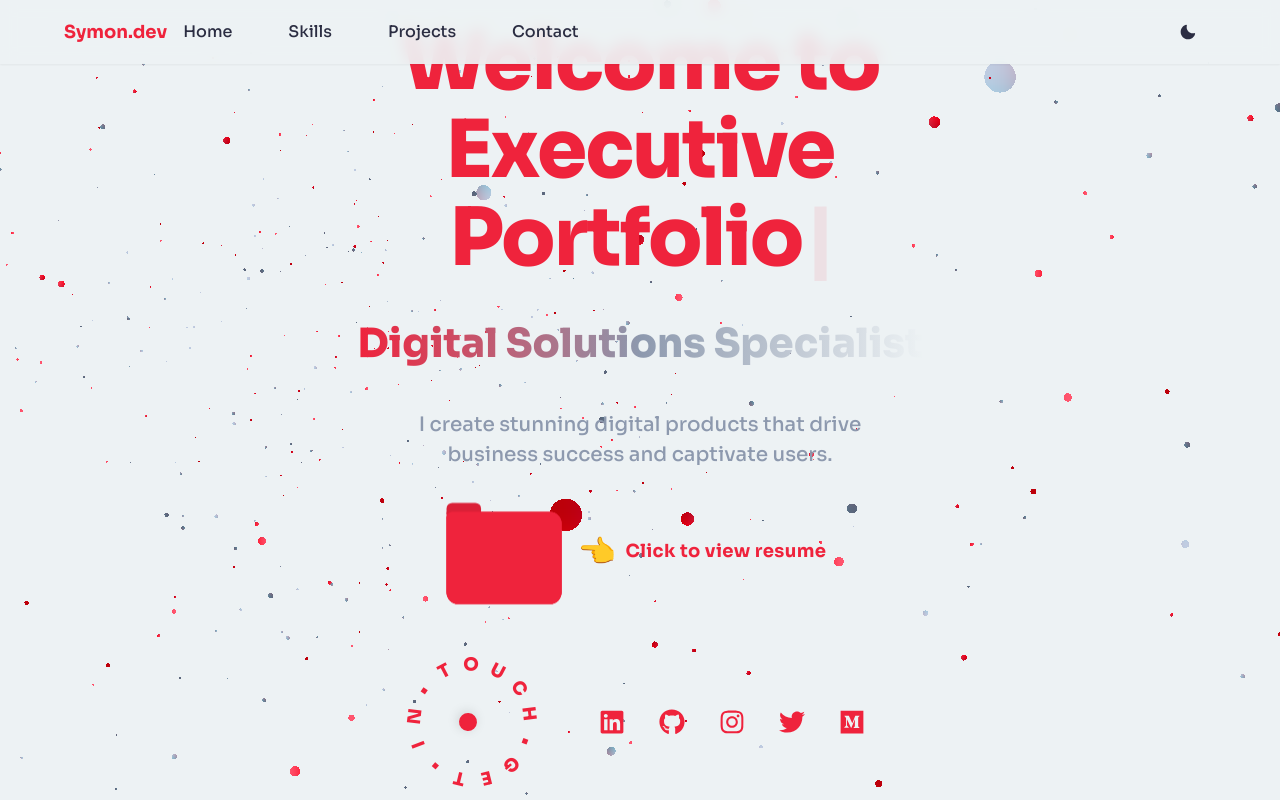
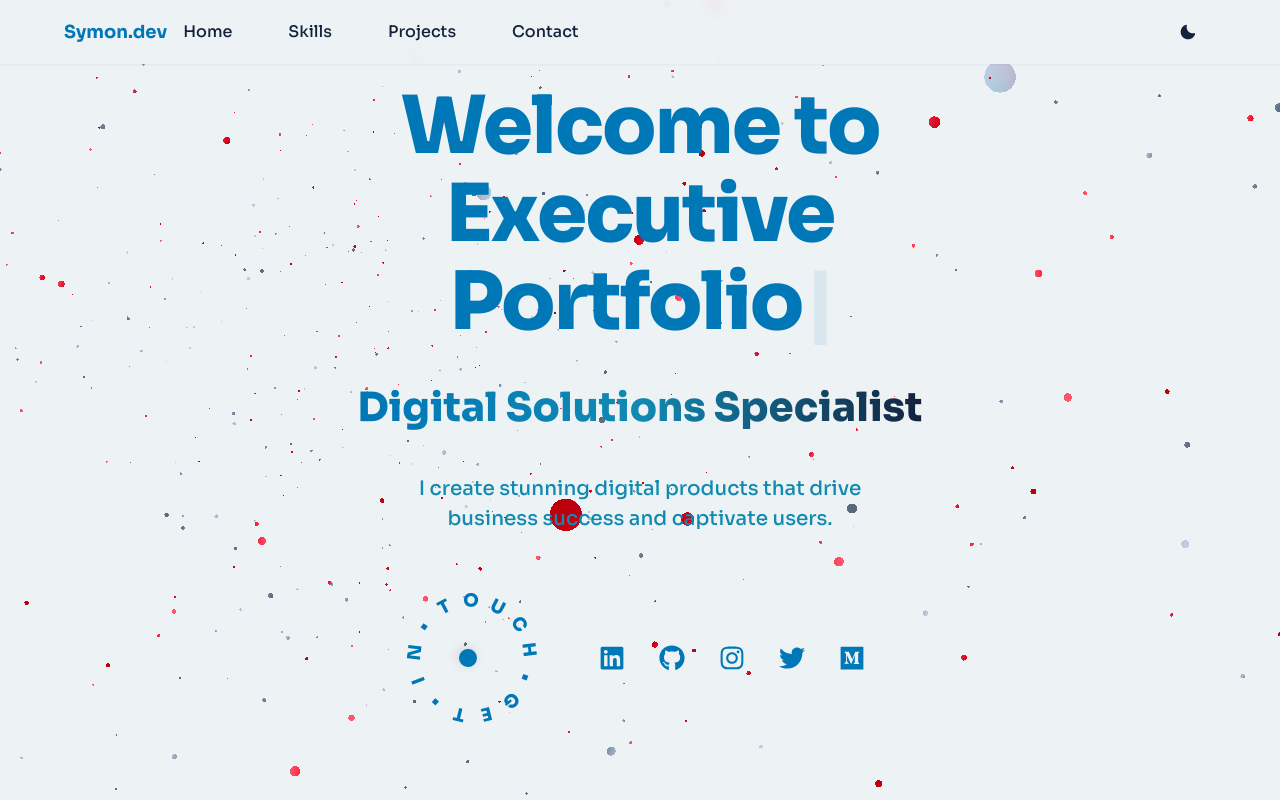
Before and after one commit to symonogwe/exec-portfolio, a React (Vite) app: page / in a window 1280 px wide. Shown: the top 800 px of the page. Built offline with nearby package versions, Linux system fonts and the light colour scheme.

Commit message:
Adjust HeroSection styles and theme colors - Remove Hero Folder - Update theme colors for better contrast

```diff
--- a/src/Components/HeroSection.jsx
+++ b/src/Components/HeroSection.jsx
@@ -151,7 +151,7 @@ const HeroSection = () => {
             {tagline}
           </Text>
 
-          <HeroFolder />
+          {/* <HeroFolder /> */}
 
           <Flex
             w="100%"
--- a/src/theme/theme.js
+++ b/src/theme/theme.js
@@ -7,15 +7,25 @@ const config = {
 
 // Blended brand colors using your palette
 const colors = {
+  // brand: {
+  //   900: "#2B2D42", // Deep charcoal/navy, for dark backgrounds
+  //   700: "#8D99AE", // Slate gray-blue, for sections/cards
+  //   500: "#EF233C", // Vivid red-pink, for accents/buttons
+  //   100: "#EDF2F4", // Very light gray, backgrounds/cards
+  // },
   brand: {
-    900: "#2B2D42", // Deep charcoal/navy, for dark backgrounds
-    700: "#8D99AE", // Slate gray-blue, for sections/cards
-    500: "#EF233C", // Vivid red-pink, for accents/buttons
+    900: "#14213d", // Deep charcoal/navy, for dark backgrounds
+    700: "#118ab2", // Slate gray-blue, for sections/cards
+    500: "#0077b6", // Vivid red-pink, for accents/buttons
     100: "#EDF2F4", // Very light gray, backgrounds/cards
   },
+  // gradient: {
+  //   primary: "linear(to-r, #EF233C, #8D99AE, )",
+  //   secondary: "linear(to-r, #8D99AE,#EF233C)",
+  // },
   gradient: {
-    primary: "linear(to-r, #EF233C, #8D99AE, #EDF2F4)",
-    secondary: "linear(to-r, #EDF2F4,#8D99AE,#EF233C)",
+    primary: "linear(to-r, #0077b6, #118ab2, #14213d)",
+    secondary: "linear(to-r, #EDF2F4,#118ab2,#0077b6)",
   },
   // Add commonly used grays for backgrounds/borders if needed
   gray: {
@@ -50,3 +60,59 @@ const theme = extendTheme({
 });
 
 export default theme;
+
+//New version below with different brand colors
+
+// import { extendTheme } from "@chakra-ui/react";
+
+// const config = {
+//   initialColorMode: "light",
+//   useSystemColorMode: true,
+// };
+
+// // Blended brand colors using your palette
+// const colors = {
+//   brand: {
+//     900: "#14213d", // Deep charcoal/navy, for dark backgrounds
+//     700: "#118ab2", // Slate gray-blue, for sections/cards
+//     500: "#0077b6", // Vivid red-pink, for accents/buttons
+//     100: "#EDF2F4", // Very light gray, backgrounds/cards
+//   },
+
+//   gradient: {
+//     primary: "linear(to-r, #0077b6, #e5e5e5, #EDF2F4)",
+//     secondary: "linear(to-r, #EDF2F4,#e5e5e5,#fca311)",
+//   },
+//   // Add commonly used grays for backgrounds/borders if needed
+//   gray: {
+//     900: "#2B2D42",
+//     700: "#8D99AE",
+//     100: "#EDF2F4",
+//   },
+//   // NavBar
+//   navbar: {
+//     light: "rgba(237,242,244,0.92)", // brand.100 + alpha
+//     dark: "rgba(43,45,66,0.9)", // brand.900 + alpha
+//   },
+// };
+
+// const fonts = {
+//   heading: `'Sora', sans-serif`,
+//   body: `'Sora', sans-serif`,
+// };
+
+// const theme = extendTheme({
+//   config,
+//   colors,
+//   fonts,
+//   styles: {
+//     global: (props) => ({
+//       body: {
+//         bg: props.colorMode === "dark" ? "brand.900" : "brand.100", // deep navy for dark, light gray for light
+//         color: props.colorMode === "dark" ? "brand.100" : "brand.900", // light text on dark, dark text on light
+//       },
+//     }),
+//   },
+// });
+
+// export default theme;
```
